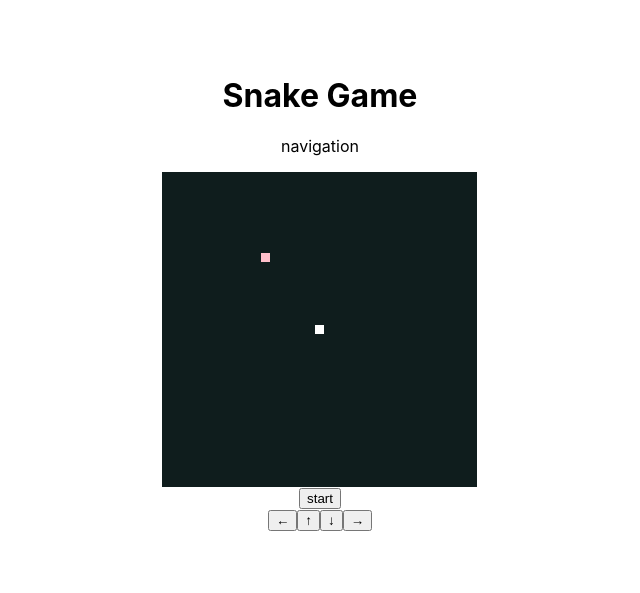
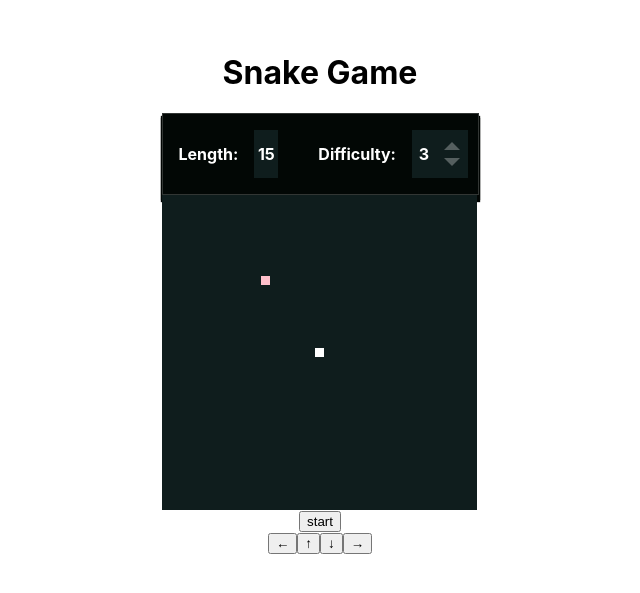
Before and after one commit to ryuya416/hooks-snake-game, a React (Create React App) app: page / in a window 1280 px wide. Shown: the part 107-700 px from the top of the page, without its empty margins (320-960 px from the left). Built offline with nearby package versions, Linux system fonts and the light colour scheme.

Commit message:
ナビゲーションの実装

```diff
--- a/src/App.jsx
+++ b/src/App.jsx
@@ -8,6 +8,9 @@
 const initialPosition = { x: 17, y: 17 };
 const initialValues = initFields(35, initialPosition);
 const defaultInterval = 100;
+const defaultDifficulty = 3;
+
+const Difficulty = [1000, 500, 100, 50, 10];
 
 const GameStatus = Object.freeze({
   init: "init",
@@ -74,17 +77,19 @@
   const [body, setBody] = useState([]);
   const [status, setStatus] = useState(GameStatus.init);
   const [direction, setDirection] = useState(Direction.up);
+  const [difficulty, setDifficulty] = useState(defaultDifficulty);
   const [tick, setTick] = useState(0);
 
   useEffect(() => {
     setBody(
       new Array(15).fill("").map((_item, index) => ({ x: 17, y: 17 + index }))
     ); // ゲームの中の時間を管理する
+    const interval = Difficulty[difficulty - 1];
     timer = setInterval(() => {
       setTick((tick) => tick + 1);
-    }, defaultInterval);
+    }, interval);
     return unsubscribe;
-  }, []);
+  }, [difficulty]);
 
   useEffect(() => {
     if (body.length === 0 || status !== GameStatus.playing) {
@@ -121,6 +126,19 @@
       setDirection(newDirection);
     },
     [direction, status]
+  );
+
+  const onChangeDifficulty = useCallback(
+    (difficulty) => {
+      if (status !== GameStatus.init) {
+        return;
+      }
+      if (difficulty < 1 || difficulty > Difficulty.length) {
+        return;
+      }
+      setDifficulty(difficulty);
+    },
+    [status, difficulty]
   );
 
   useEffect(() => {
@@ -172,7 +190,11 @@
         <div className="title-container">
           <h1 className="title">Snake Game</h1>
         </div>
-        <Navigation />
+        <Navigation
+          length={body.length}
+          difficulty={difficulty}
+          onChangeDifficulty={onChangeDifficulty}
+        />
       </header>
       <main className="main">
         <Field fields={fields} />
--- a/src/components/Navigation.jsx
+++ b/src/components/Navigation.jsx
@@ -1,3 +1,32 @@
-export const Navigation = () => {
-  return <p>navigation</p>;
+export const Navigation = ({ length, difficulty = 3, onChangeDifficulty }) => {
+  const upVisibility = difficulty < 5 ? "" : "is-hidden";
+  const downVisibility = difficulty > 1 ? "" : "is-hidden";
+  const onUpDifficulty = () => onChangeDifficulty(difficulty + 1);
+  const onDownDifficulty = () => onChangeDifficulty(difficulty - 1);
+  return (
+    <div className="navigation">
+      <div className="navigation-item">
+        <span className="navigation-label">Length: </span>
+        <div className="navigation-item-number-container">
+          <div className="num-board">{length}</div>
+        </div>
+      </div>
+      <div className="navigation-item">
+        <span className="navigation-label">Difficulty: </span>
+        <div className="navigation-item-number-container">
+          <span className="num-board">{difficulty}</span>
+          <div className="difficulty-button-container">
+            <div
+              className={`difficulty-button difficulty-up ${upVisibility}`}
+              onClick={onUpDifficulty}
+            ></div>
+            <div
+              className={`difficulty-button difficulty-down ${downVisibility}`}
+              onClick={onDownDifficulty}
+            ></div>
+          </div>
+        </div>
+      </div>
+    </div>
+  );
 };
--- a/src/index.css
+++ b/src/index.css
@@ -19,6 +19,10 @@
     9px * 35 + 1px * 2
   ); /* a. (マスの幅) * 個数 + (ボーダーの幅) * 本数 */
   text-align: center;
+}
+
+.is-hidden {
+  visibility: hidden !important;
 }
 
 /* 要素が真ん中によるようにフレックスボックスを設定 */
@@ -47,3 +51,80 @@
 .food {
   background: pink;
 }
+
+.navigation {
+  display: flex;
+  margin-top: 4px;
+  justify-content: space-evenly;
+  color: white;
+  font-weight: bold;
+  background: #020705;
+  box-shadow: 0px 4px 1px 1px #020604, 0px 6px 1px 1px #010403;
+  border: 1px solid #ffffff30;
+}
+
+.navigation-item {
+  padding: 16px;
+  display: flex;
+  align-items: center;
+}
+
+.navigation-item-number-container {
+  display: flex;
+  padding: 0 8px;
+  align-items: center;
+  margin-left: 8px;
+}
+
+.num-board {
+  display: flex;
+  justify-content: center;
+  align-items: center;
+  background: #0f1d1d;
+  height: 48px;
+  width: 24px;
+}
+
+.difficulty-number {
+  margin-right: 8px;
+}
+
+.difficulty-button {
+  cursor: pointer;
+  width: 8px;
+  height: 8px;
+  border: 8px solid #0f1d1d;
+  margin: 8px;
+}
+
+.difficulty-button-container {
+  background: #0f1d1d;
+}
+
+.difficulty-up {
+  margin-top: 4px;
+  border-bottom: 8px solid #f0f0f050;
+  transition: all ease 0.5s;
+}
+.difficulty-up:hover {
+  transform: scale(1.1);
+  border-bottom: 8px solid white;
+}
+.difficulty-up:active {
+  transform: scale(0.8);
+  opacity: 0.8;
+}
+
+.difficulty-down {
+  margin-bottom: 4px;
+  border-top: 8px solid #f0f0f050;
+  transition: all ease 0.5s;
+}
+.difficulty-down:hover {
+  transform: scale(1.1);
+  border-top: 8px solid white;
+}
+.difficulty-down:active {
+  transform: scale(0.8);
+  opacity: 0.8;
+}
```
